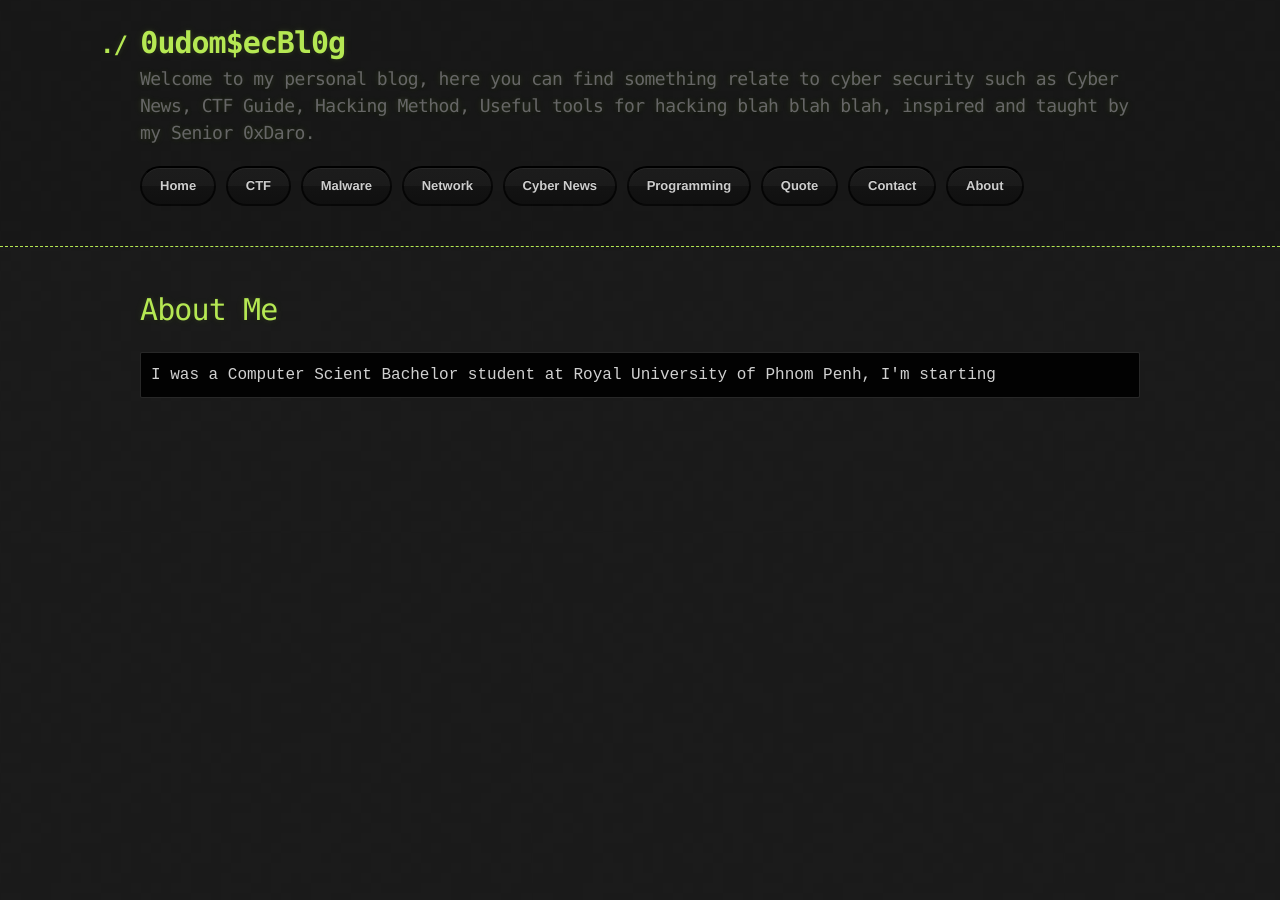
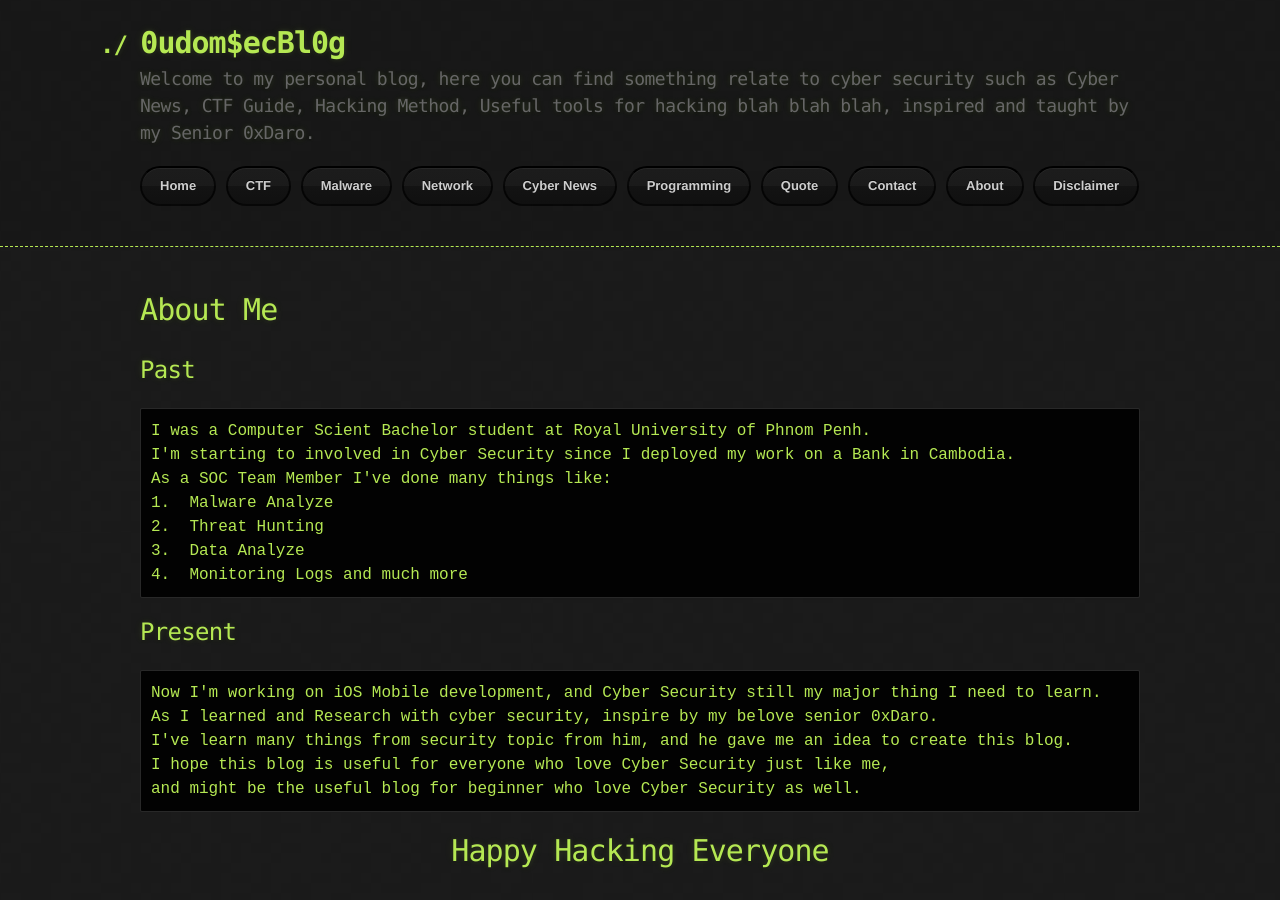
Before and after one commit to OudomSec/oudomsec.github.io, a Jekyll site: the page built from about.md, in a window 1280 px wide. Built offline with Jekyll 4.4.1, drawn with Linux system fonts in a browser that asks for light colours.

Commit message:
Complete About,Disclaimer and Update contact

````diff
--- a/_config.yml
+++ b/_config.yml
@@ -25,6 +25,7 @@ description: >- # this means to ignore newlines until "baseurl:"
 baseurl: "" # the subpath of your site, e.g. /blog
 url: "" # the base hostname & protocol for your site, e.g. http://example.com
 twitter_username: Rattanakoudom2
+twitter_daro: 0xDaro
 
 # Build settings
 theme: jekyll-theme-hacker
--- a/_data/nav.yml
+++ b/_data/nav.yml
@@ -27,3 +27,6 @@
 
 - title: About
   link: /about/
+
+- title: Disclaimer
+  link: /disclaimer/
--- a/about.md
+++ b/about.md
@@ -6,6 +6,31 @@ permalink: /about/
 
 # About Me
 
+## Past
+```Description
+I was a Computer Scient Bachelor student at Royal University of Phnom Penh.
+I'm starting to involved in Cyber Security since I deployed my work on a Bank in Cambodia.
+As a SOC Team Member I've done many things like:
+1.  Malware Analyze
+2.  Threat Hunting
+3.  Data Analyze
+4.  Monitoring Logs and much more
 ```
-I was a Computer Scient Bachelor student at Royal University of Phnom Penh, I'm starting
+
+## Present
+
+```Description
+Now I'm working on iOS Mobile development, and Cyber Security still my major thing I need to learn.
+As I learned and Research with cyber security, inspire by my belove senior 0xDaro.
+I've learn many things from security topic from him, and he gave me an idea to create this blog.
+I hope this blog is useful for everyone who love Cyber Security just like me,
+and might be the useful blog for beginner who love Cyber Security as well.
 ```
+
+<html>
+    <body>
+        <center>
+            <h1>Happy Hacking Everyone</h1>
+        </center>
+    </body>
+</html>
````
Also changed, not shown: contact.md (+4 -1 lines), disclaimer.md (added, +23 -0 lines).
